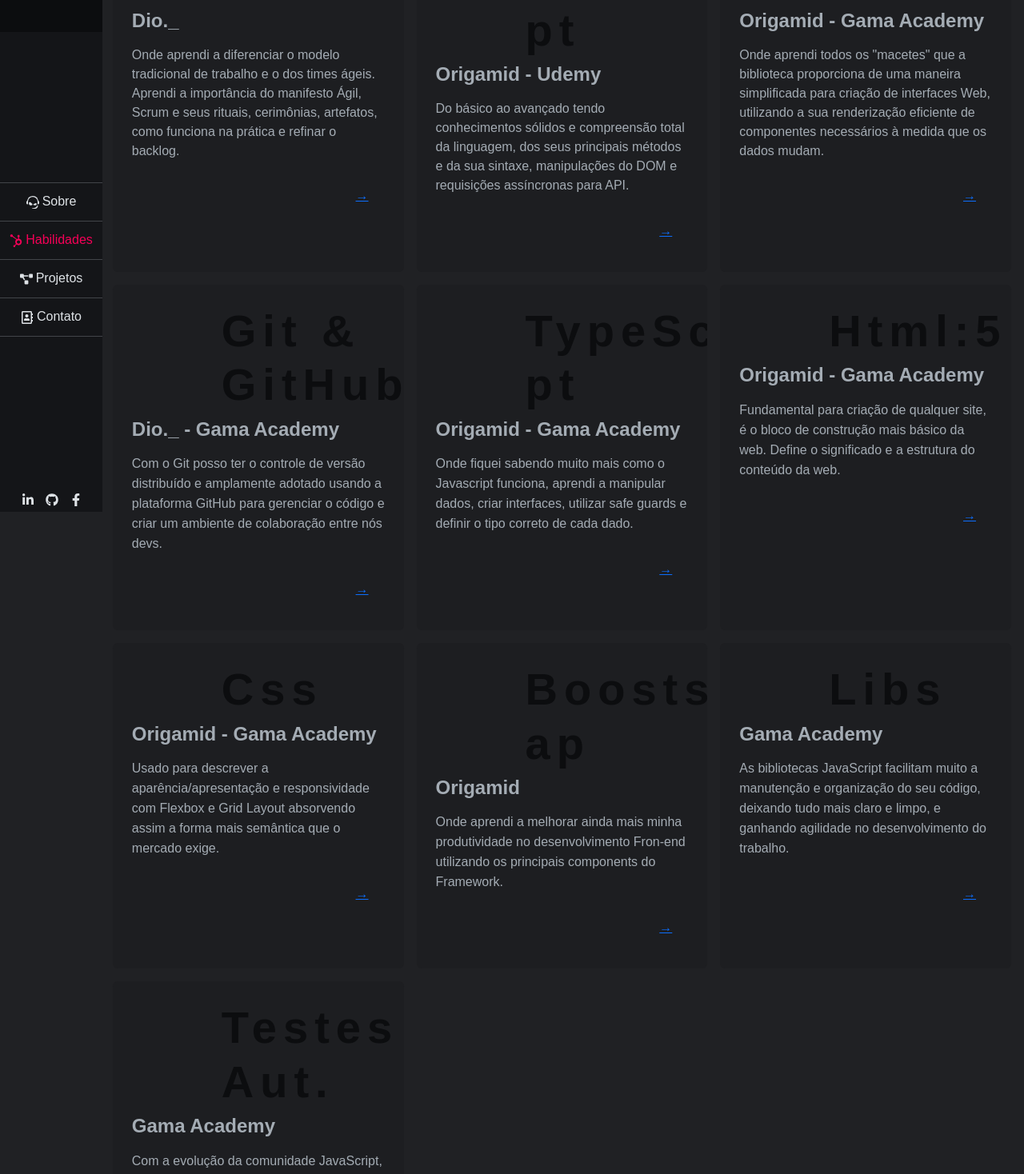
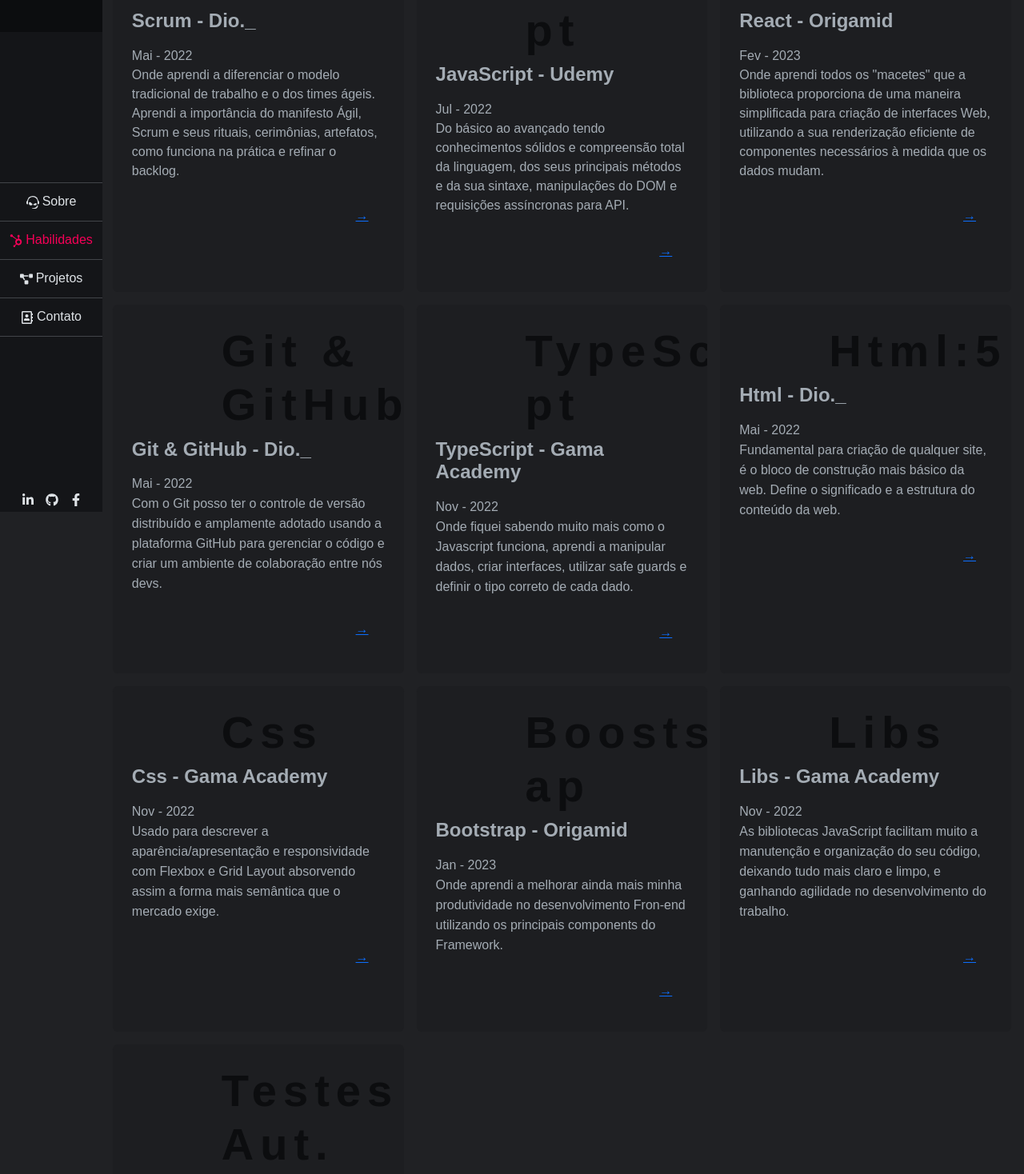
Before and after one commit to Leoodaviid/portfolio-david, a React (Create React App) app: page /habilidades in a window 1280 px wide. Shown: the part 160-1628 px from the top of the page at 80% size. Built offline with nearby package versions, Linux system fonts and the light colour scheme.

Commit message:
Incluindo mes de conclusão

```diff
--- a/src/pages/Habilidades/Habilidades.tsx
+++ b/src/pages/Habilidades/Habilidades.tsx
@@ -6,7 +6,8 @@
       <div className="cards">
         <div className="card scrum">
           <h2 className="card-title-large">Scrum</h2>
-          <h3 className="card-title-small">Dio._</h3>
+          <h3 className="card-title-small">Scrum - Dio._</h3>
+          <span className="card-title-station">Mai - 2022</span>
           <p className="card-description">
             Onde aprendi a diferenciar o modelo tradicional de trabalho e o dos
             times ágeis. Aprendi a importância do manifesto Ágil, Scrum e seus
@@ -24,19 +25,26 @@
         </div>
         <div className="card javascript">
           <h2 className="card-title-large">JavaScript</h2>
-          <h3 className="card-title-small">Origamid - Udemy</h3>
+          <h3 className="card-title-small">JavaScript - Udemy</h3>
+          <span className="card-title-station">Jul - 2022</span>
           <p className="card-description">
             Do básico ao avançado tendo conhecimentos sólidos e compreensão
             total da linguagem, dos seus principais métodos e da sua sintaxe,
             manipulações do DOM e requisições assíncronas para API.
           </p>
-          <a className="card-cta" href="#">
+          <a
+            className="card-cta"
+            href="https://www.udemy.com/certificate/UC-89aa3a20-1b15-4554-88bc-3621f2b828dd/"
+            target={"_blank"}
+            rel="noreferrer"
+          >
             &rarr;
           </a>
         </div>
         <div className="card react">
           <h2 className="card-title-large">React</h2>
-          <h3 className="card-title-small">Origamid - Gama Academy</h3>
+          <h3 className="card-title-small">React - Origamid</h3>
+          <span className="card-title-station">Fev - 2023</span>
           <p className="card-description">
             Onde aprendi todos os "macetes" que a biblioteca proporciona de uma
             maneira simplificada para criação de interfaces Web, utilizando a
@@ -54,7 +62,8 @@
         </div>
         <div className="card github">
           <h2 className="card-title-large">Git & GitHub</h2>
-          <h3 className="card-title-small">Dio._ - Gama Academy</h3>
+          <h3 className="card-title-small">Git & GitHub - Dio._</h3>
+          <span className="card-title-station">Mai - 2022</span>
           <p>
             Com o Git posso ter o controle de versão distribuído e amplamente
             adotado usando a plataforma GitHub para gerenciar o código e criar
@@ -71,7 +80,8 @@
         </div>
         <div className="card typescript">
           <h2 className="card-title-large">TypeScript</h2>
-          <h3 className="card-title-small">Origamid - Gama Academy</h3>
+          <h3 className="card-title-small">TypeScript - Gama Academy</h3>
+          <span className="card-title-station">Nov - 2022</span>
           <p>
             Onde fiquei sabendo muito mais como o Javascript funciona, aprendi a
             manipular dados, criar interfaces, utilizar safe guards e definir o
@@ -88,19 +98,26 @@
         </div>
         <div className="card html">
           <h2 className="card-title-large">Html:5</h2>
-          <h3 className="card-title-small">Origamid - Gama Academy</h3>
+          <h3 className="card-title-small">Html - Dio._</h3>
+          <span className="card-title-station">Mai - 2022</span>
           <p>
             Fundamental para criação de qualquer site, é o bloco de construção
             mais básico da web. Define o significado e a estrutura do conteúdo
             da web.
           </p>
-          <a className="card-cta" href="#">
+          <a
+            className="card-cta"
+            href="https://www.dio.me/certificate/96C073FC/share"
+            target={"_blank"}
+            rel="noreferrer"
+          >
             &rarr;
           </a>
         </div>
         <div className="card css">
           <h2 className="card-title-large">Css</h2>
-          <h3 className="card-title-small">Origamid - Gama Academy</h3>
+          <h3 className="card-title-small">Css - Gama Academy</h3>
+          <span className="card-title-station">Nov - 2022</span>
           <p>
             Usado para descrever a aparência/apresentação e responsividade com
             Flexbox e Grid Layout absorvendo assim a forma mais semântica que o
@@ -117,7 +134,8 @@
         </div>
         <div className="card bootstrap">
           <h2 className="card-title-large">Booststrap</h2>
-          <h3 className="card-title-small">Origamid</h3>
+          <h3 className="card-title-small">Bootstrap - Origamid</h3>
+          <span className="card-title-station">Jan - 2023</span>
           <p>
             Onde aprendi a melhorar ainda mais minha produtividade no
             desenvolvimento Fron-end utilizando os principais components do
@@ -134,7 +152,8 @@
         </div>
         <div className="card libs">
           <h2 className="card-title-large">Libs</h2>
-          <h3 className="card-title-small">Gama Academy</h3>
+          <h3 className="card-title-small">Libs - Gama Academy</h3>
+          <span className="card-title-station">Nov - 2022</span>
           <p>
             As bibliotecas JavaScript facilitam muito a manutenção e organização
             do seu código, deixando tudo mais claro e limpo, e ganhando
@@ -151,7 +170,8 @@
         </div>
         <div className="card testes">
           <h2 className="card-title-large">Testes Aut.</h2>
-          <h3 className="card-title-small">Gama Academy</h3>
+          <h3 className="card-title-small">Testes Aut. - Gama Academy</h3>
+          <span className="card-title-station">Dez - 2022</span>
           <p>
             Com a evolução da comunidade JavaScript, Frameworks e bibliotecas,
             existem diversos recursos para efetuar os devidos testes e manter a
```
